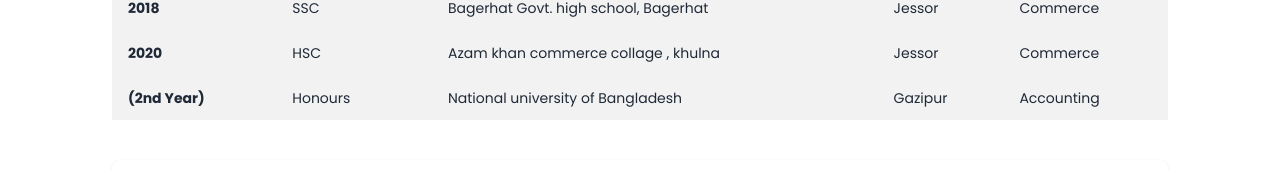
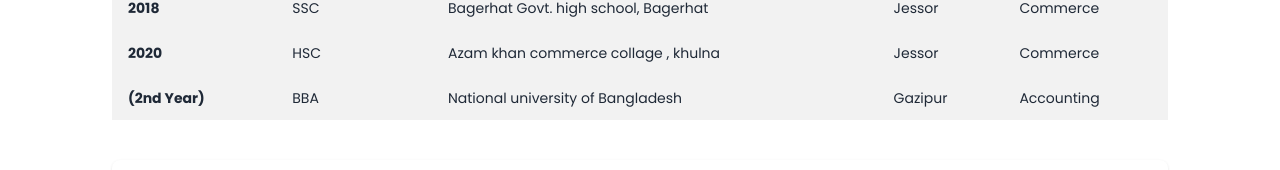
Before and after one commit to tayeb012/my-portfolio, a React (Vite) app: page / in a window 1280 px wide. Shown: the part 4167-4337 px from the top of the page. Built offline with nearby package versions, Linux system fonts and the light colour scheme.

Commit message:
added Education part

```diff
--- a/src/Component/Education/Education.jsx
+++ b/src/Component/Education/Education.jsx
@@ -40,7 +40,7 @@
             {/* row 3 */}
             <tr className="bg-base-200">
               <th>(2nd Year)</th>
-              <td>Honours</td>
+              <td>BBA</td>
               <td>National university of Bangladesh</td>
               <td>Gazipur</td>
               <td>Accounting</td>
```
